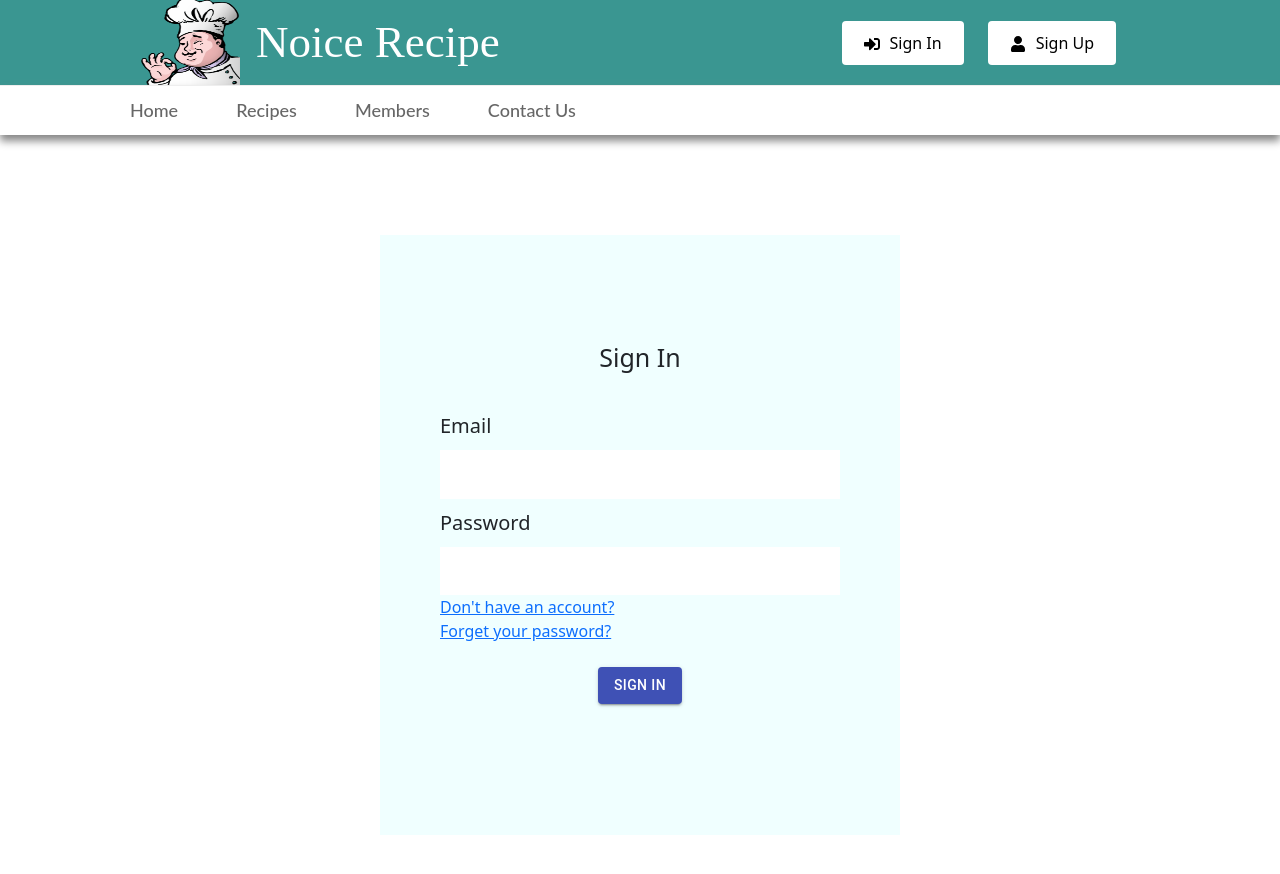
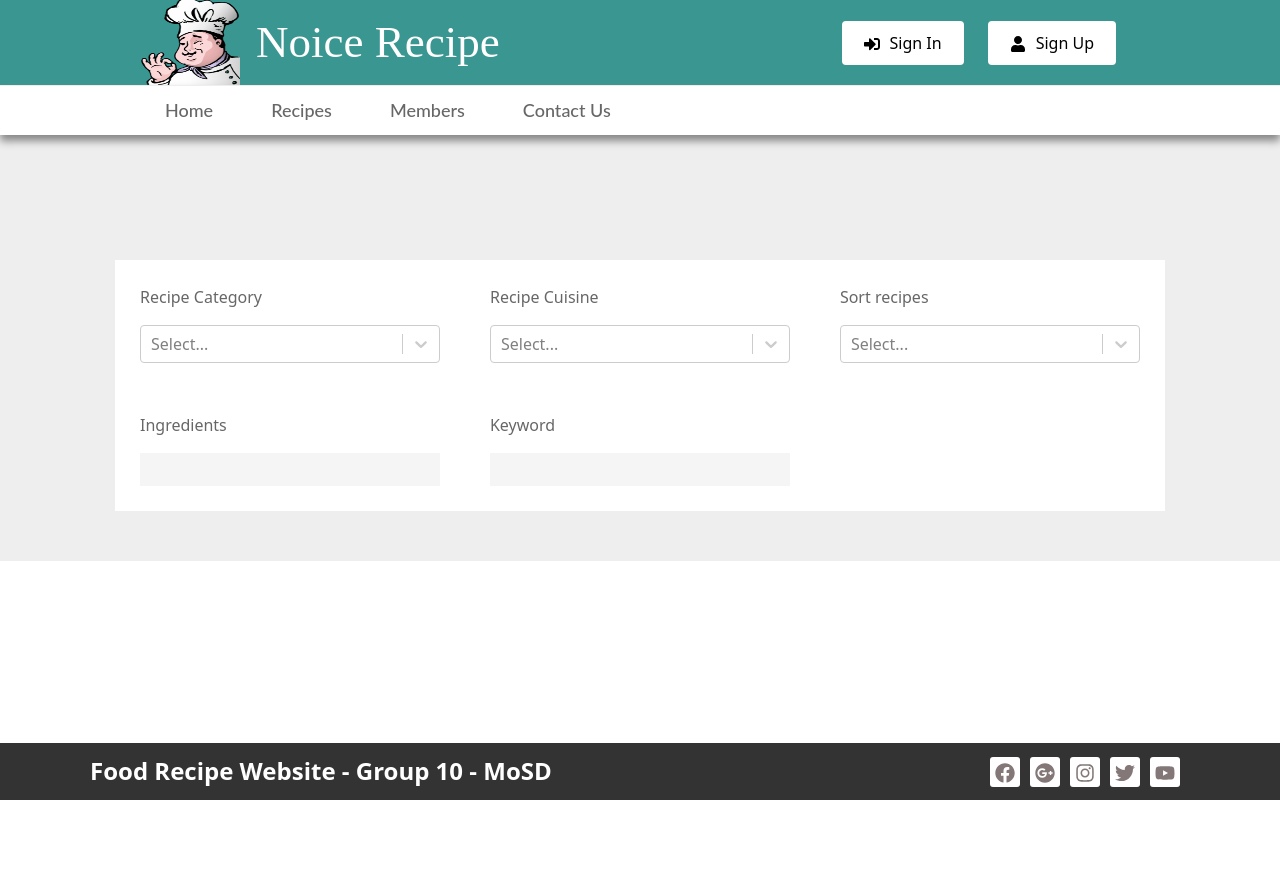
Before and after one commit to tungnthust/recipe-web-app, a React (Create React App) app in the folder client/: page / in a window 1280 px wide. Shown: the top 874 px of the page. After the commit the page ends 800 px from the top, so only its background shows below. Built offline with nearby package versions, Linux system fonts and the light colour scheme.

Commit message:
recipe page initial commit

```diff
--- a/client/package.json
+++ b/client/package.json
@@ -18,6 +18,7 @@
     "react-responsive-carousel": "^3.2.22",
     "react-router-dom": "^6.0.1",
     "react-scripts": "4.0.3",
+    "react-select": "^5.2.1",
     "styled-components": "^5.3.3"
   },
   "scripts": {
--- a/client/src/App.js
+++ b/client/src/App.js
@@ -1,12 +1,14 @@
 import './App.css';
 import SignInPage from './Pages/SignIn';
 import HomePage from './Pages/HomePage';
+import GeneralRecipes from './Pages/Recipe/GeneralRecipes';
 
 function App() {
   return (
     <div>
-      <SignInPage/>
+      {/* <SignInPage/> */}
       {/* <HomePage/> */}
+      <GeneralRecipes/>
     </div>
   );
 }
--- /dev/null
+++ b/client/src/Pages/Recipe/GeneralRecipes.js
@@ -0,0 +1,115 @@
+import React,{useState,useEffect} from "react";
+import './index.css';
+import { BrowserRouter as Router, Switch, Route } from 'react-router-dom';
+import Navbar1 from '../../Components/Navbar1';
+import Navbar2 from '../../Components/Navbar2';
+import Footer from '../../Components/Footer';
+import Select from 'react-select';
+
+const category = [
+    { value: 'beer', label: 'Beer' },
+    { value: 'desert', label: 'Desert' },
+    { value: 'meat', label: 'Meat' },
+    { value: 'egg', label: 'Egg' },
+    { value: 'vegetarian', label: 'Vegetarian' },
+    { value: 'fish', label: 'Fish' },
+]
+
+const cuisine = [
+  { value: 'vn', label: 'Vietnam' },
+  { value: 'ind', label: 'India' },
+  { value: 'mex', label: 'Mexico' },
+  { value: 'ita', label: 'Italia' },
+]
+
+const sort = [
+    { value: 'top', label: 'Top rated' },
+    { value: 'latest', label: 'Latest' },
+    { value: 'favorite', label: 'Most favorite' }
+]
+
+const GeneralRecipes = () =>{
+    const [currentCategory,setCurrentCategory] = useState();
+    const [currentCuisine,setCurrentCuisine] = useState();
+    const [currentSort,setCurrentSort] = useState();
+    const [ingredient,setIngredient] = useState();
+    const [keyword,setKeyword] = useState();
+
+    const onChangeSelectedCategory = (cat) =>{
+        setCurrentCategory(cat);
+    }
+    const onChangeSelectedCuisine = (cui) =>{
+        setCurrentCuisine(cui);
+    }
+    const onChangeSelectedSort = (method) =>{
+        setCurrentSort(method);
+    }
+    const onChangeIngredient = (text) =>{
+        setIngredient(text);
+    }
+    const onChangeKeyword = (text) =>{
+        setKeyword(text);
+    }
+
+    // useEffect(()=>{},[currentCategory]);
+    // useEffect(()=>{},[currentCuisine]);
+    // useEffect(()=>{},[currentSort]);
+    // useEffect(()=>{},[ingredient]);
+    // useEffect(()=>{},[keyword]);
+
+    return(
+        <section className="recipe_section">
+            <Router>
+                <Navbar1/>
+            </Router>
+            <Navbar2/>
+            <div className="container">
+                <div className="search">
+                    <div className="search_content">
+                        <div className="select">
+                            <p>Recipe Category</p>
+                            <Select
+                            value={currentCategory}
+                            onChange={onChangeSelectedCategory}
+                            options={category}
+                            getOptionLabel={(option)=>option.label}
+                            getOptionValue={(option)=>option.value}
+                            />
+                        </div>
+                        <div className="select">
+                            <p>Recipe Cuisine</p>
+                            <Select
+                            value={currentCuisine}
+                            onChange={onChangeSelectedCuisine}
+                            options={cuisine}
+                            getOptionLabel={(option)=>option.label}
+                            getOptionValue={(option)=>option.value}
+                            />
+                        </div>
+                        <div className="select">
+                            <p>Sort recipes</p>
+                            <Select
+                            value={currentSort}
+                            onChange={onChangeSelectedSort}
+                            options={sort}
+                            getOptionLabel={(option)=>option.label}
+                            getOptionValue={(option)=>option.value}
+                            />
+                        </div>
+                        <div className="select">
+                            <p>Ingredients</p>
+                            <input type="text" onChange={onChangeIngredient}/>
+                        </div>
+                        <div className="select">
+                            <p>Keyword</p>
+                            <input type="text" onChange={onChangeKeyword}/>
+                        </div>
+                    </div>
+                </div>
+            </div>
+            <Footer/>
+        </section>
+    )
+}
+
+export default GeneralRecipes;
--- /dev/null
+++ b/client/src/Pages/Recipe/index.css
@@ -0,0 +1,32 @@
+.recipe_section{
+    background-color: #eee;
+    padding-bottom: 0;
+}
+.recipe_section .container{
+    max-width: 100%;
+    width: 1150px;
+    margin-left: auto;
+    margin-right: auto;
+    padding: 50px;
+}
+.recipe_section .container .search{
+    color: #676767;
+    margin-top: 75px;
+}
+.recipe_section .container .search .search_content{
+    background-color: white;
+    display: grid;
+    grid-template-columns: 33.33% 33.33% 33.33%;
+}
+.recipe_section .container .search .search_content .select{
+    width: 100%;
+    padding: 25px;
+}
+.recipe_section .container .search .search_content .select input{
+    width: 100%;
+    text-decoration: none;
+    background-color: #f5f5f5;
+    padding: 4px 10px;
+    line-height: 25px;
+    border: none;
+}
```
Also changed, not shown: 1 other file (tests, documents, lock files or other folders).
